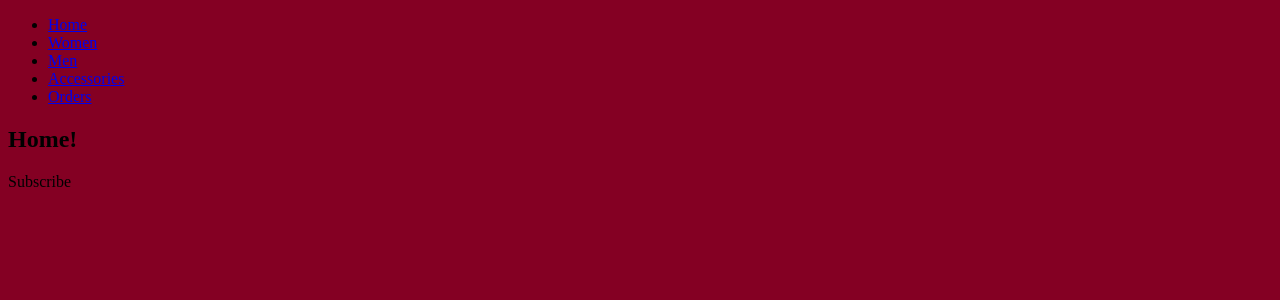
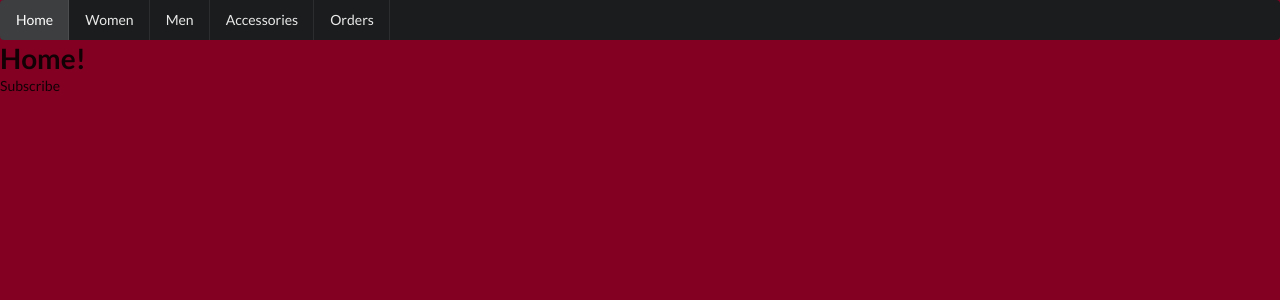
Before and after one commit to alexxgz/ecommerce_project, a Django app: page / in a window 1280 px wide. Shown: the top 300 px of the page. Run offline with Django 3.2, Linux system fonts and the light colour scheme; some libraries are stand-ins or nearby versions.

Commit message:
Added User story to read me and semantic ui to html

```diff
--- a/ecomm_app/static/css/style.css
+++ b/ecomm_app/static/css/style.css
@@ -1,3 +1,6 @@
 body {
     background-color: rgb(132, 0, 35);
 }
+a {
+    color: azure;
+}
--- a/ecomm_app/templates/base.html
+++ b/ecomm_app/templates/base.html
@@ -5,18 +5,21 @@
     <meta charset="UTF-8">
     <meta name="viewport" content="width=device-width, initial-scale=1.0">
     <title>FashionG</title>
+    <link rel="stylesheet" href="https://cdnjs.cloudflare.com/ajax/libs/semantic-ui/2.4.1/semantic.min.css" integrity="sha512-8bHTC73gkZ7rZ7vpqUQThUDhqcNFyYi2xgDgPDHc+GXVGHXq+xPjynxIopALmOPqzo9JZj0k6OqqewdGO3EsrQ==" crossorigin="anonymous" />
+    <link rel="stylesheet" type="text/css" href="semantic/dist/semantic.min.css">
     <link rel="stylesheet" type="text/css" href="{% static 'css/style.css' %}">
+    {% block scripts %} {% endblock %}
 </head>
 <body>
     <header>
         <nav>
-            <ul>
-            <li><a href="/">Home</a></li>
-            <li><a href="/women">Women</a></li>
-            <li><a href="/men">Men</a></li>
-            <li><a href="/accessories">Accessories</a></li>
-            <li><a href="/orders">Orders</a></li>
-            </ul>
+            <div class="ui inverted menu">
+                <a class="active item" href="/">Home</a>
+                <a class="item" href="/women">Women</a>
+                <a class="item" href="/men">Men</a>
+                <a class="item" href="/accessories">Accessories</a>
+                <a class="item" href="/orders">Orders</a>
+            </div>
         </nav>
     </header>
     <section>
@@ -28,5 +31,14 @@
             Subscribe
         </div>
     </footer>
+
+    <script src="https://cdnjs.cloudflare.com/ajax/libs/semantic-ui/2.4.1/semantic.min.js" integrity="sha512-dqw6X88iGgZlTsONxZK9ePmJEFrmHwpuMrsUChjAw1mRUhUITE5QU9pkcSox+ynfLhL15Sv2al5A0LVyDCmtUw==" crossorigin="anonymous"></script>
+    <script
+        src="https://code.jquery.com/jquery-3.5.1.js"
+        integrity="sha256-QWo7LDvxbWT2tbbQ97B53yJnYU3WhH/C8ycbRAkjPDc="
+        crossorigin="anonymous">
+    </script>
+    <script src="semantic/dist/semantic.min.js"></script>
 </body>
+
 </html>
```
Also changed, not shown: README.md.
